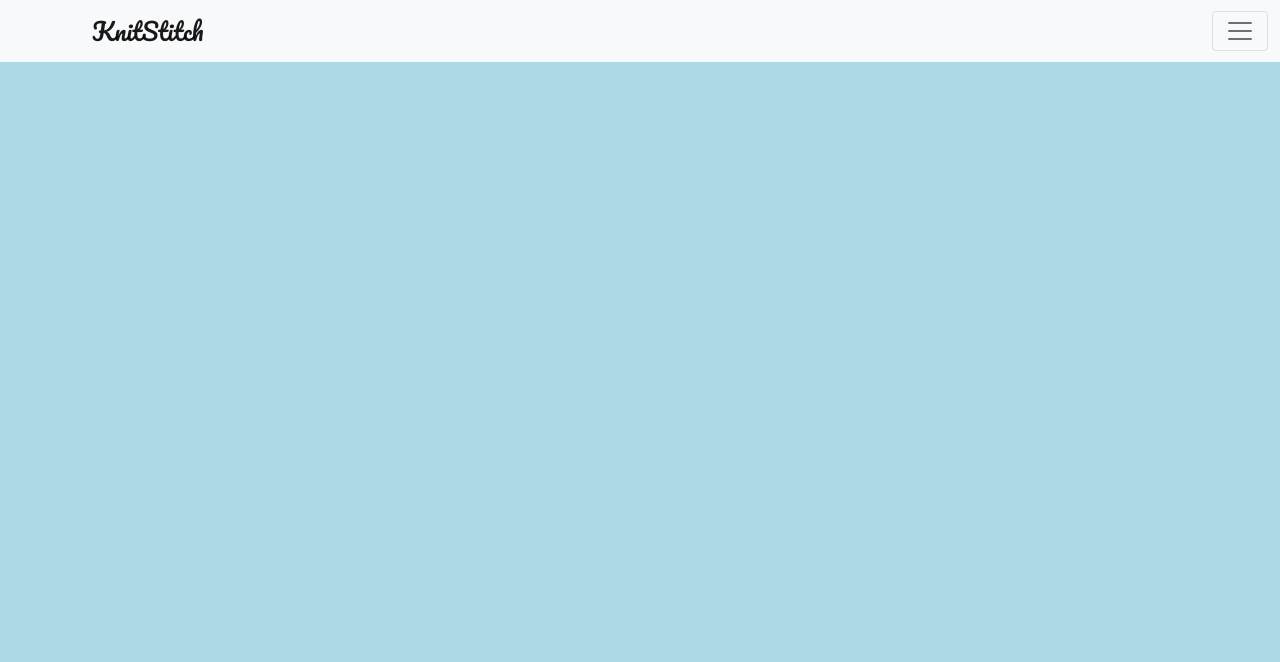
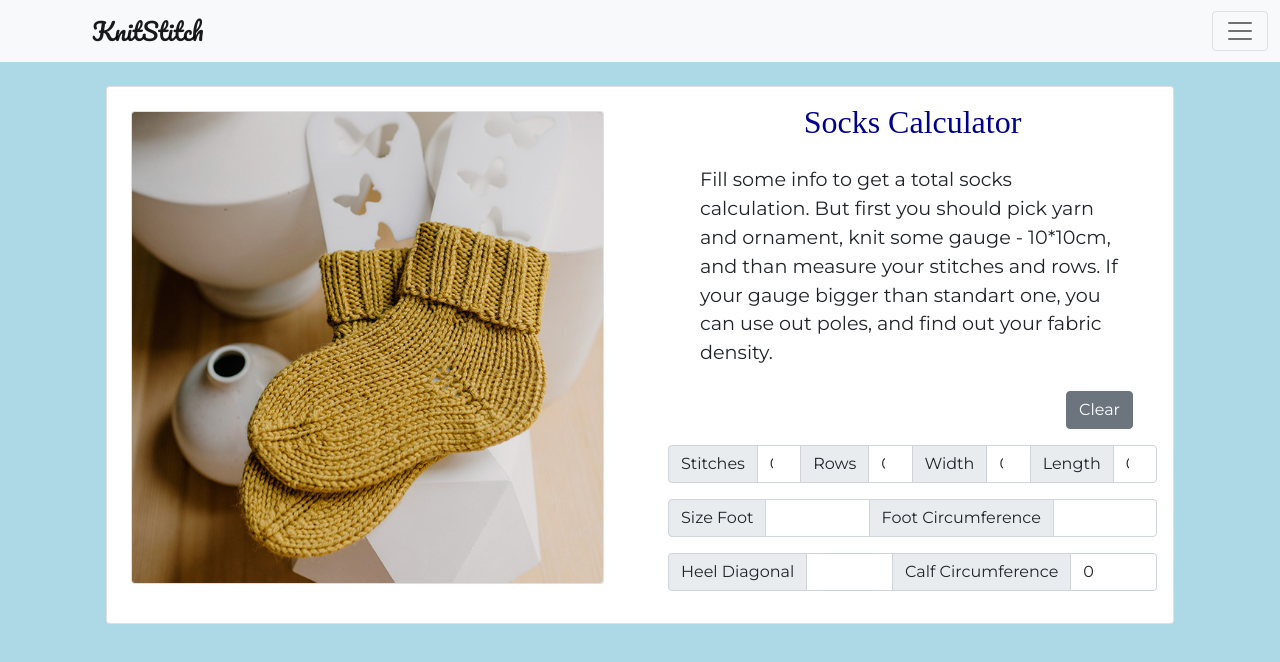
Before and after one commit to evoloshchenko/blanket-calc, a React (Create React App) app: page /socks in a window 1280 px wide. Shown: the top 662 px of the page. Built offline with nearby package versions, Linux system fonts and the light colour scheme.

Commit message:
Added some components to SocksCalc

```diff
--- a/src/components/SocksCalc.js
+++ b/src/components/SocksCalc.js
@@ -1,5 +1,154 @@
+import { useState } from "react";
+import {
+  Card,
+  Form,
+  InputGroup,
+  Button,
+  CardImg,
+  Container,
+  Row,
+  Col,
+} from "react-bootstrap";
+
+//Import image
+import SocksIMG from "../img/socks.jpg";
+//Import constants
+import {
+  INITIAL_STITCHES,
+  INITIAL_ROWS,
+  INITIAL_WIDTH,
+  INITIAL_LENGTH,
+} from "../constants";
+
 const SocksCalc = () => {
-  return <div></div>;
+  //State
+  const [stitches, setStitches] = useState(INITIAL_STITCHES);
+  const [rows, setRows] = useState(INITIAL_ROWS);
+  const [width, setWidth] = useState(INITIAL_WIDTH);
+  const [length, setLength] = useState(INITIAL_LENGTH);
+  return (
+    <div>
+      <Container>
+        <Card>
+          <Row>
+            <Col>
+              <Card className="text-center">
+                <div className="overflow">
+                  <Card.Img src={SocksIMG} alt="socks_image" />
+                </div>
+              </Card>
+            </Col>
+            <Col>
+              <Card.Body>
+                <Card.Title>Socks Calculator</Card.Title>
+                <Card.Text>
+                  Fill some info to get a total socks calculation.{" "}
+                  <span>
+                    {" "}
+                    But first you should pick yarn and ornament, knit some gauge
+                    - 10*10cm, and than measure your stitches and rows. If your
+                    gauge bigger than standart one, you can use out poles, and
+                    find out your fabric density.
+                  </span>
+                </Card.Text>
+                <div className="container">
+                  <div className="row">
+                    <div className="col-md-12 d-flex justify-content-end">
+                      <Button type="button" className="btn btn-secondary">
+                        Clear
+                      </Button>
+                    </div>
+                  </div>
+                </div>
+                <Form>
+                  <InputGroup className="mb-3">
+                    <InputGroup.Text className="stitches">
+                      Stitches
+                    </InputGroup.Text>
+                    <Form.Control
+                      type="number"
+                      min="0"
+                      value={stitches}
+                      //   onChange={(e) => setStitches(e.target.value)}
+                      aria-label="stitches"
+                    />
+                    <InputGroup.Text className="rows">Rows</InputGroup.Text>
+                    <Form.Control
+                      type="number"
+                      min="0"
+                      value={rows}
+                      //   onChange={(e) => setRows(e.target.value)}
+                      aria-label="rows"
+                    />
+                    <InputGroup.Text className="width">Width</InputGroup.Text>
+                    <Form.Control
+                      type="number"
+                      min="0"
+                      value={rows}
+                      //   onChange={(e) => setRows(e.target.value)}
+                      aria-label="width"
+                    />
+                    <InputGroup.Text className="length">Length</InputGroup.Text>
+                    <Form.Control
+                      type="number"
+                      min="0"
+                      value={rows}
+                      //   onChange={(e) => setRows(e.target.value)}
+                      aria-label="length"
+                    />
+                  </InputGroup>
+                  <InputGroup className="mb-3">
+                    <InputGroup.Text className="sizeFoot">
+                      Size Foot
+                    </InputGroup.Text>
+                    <Form.Control
+                      type="number"
+                      min="0"
+                      //   value={stitches}
+                      //   onChange={(e) => setStitches(e.target.value)}
+                      aria-label="sizeFoot"
+                    />
+                    <InputGroup.Text className="footCircum">
+                      Foot Circumference
+                    </InputGroup.Text>
+                    <Form.Control
+                      type="number"
+                      min="0"
+                      //   value={rows}
+                      //   onChange={(e) => setRows(e.target.value)}
+                      aria-label="footCircum"
+                    />
+                  </InputGroup>
+                  <InputGroup className="mb-3">
+                    <InputGroup.Text className="heelDiagonal">
+                      Heel Diagonal
+                    </InputGroup.Text>
+                    <Form.Control
+                      type="number"
+                      min="0"
+                      //   value={stitches}
+                      //   onChange={(e) => setStitches(e.target.value)}
+                      aria-label="heelDiagonal"
+                    />
+                    <InputGroup.Text className="calfCircum">
+                      Calf Circumference
+                    </InputGroup.Text>
+                    <Form.Control
+                      type="number"
+                      min="0"
+                      value={rows}
+                      //   onChange={(e) => setRows(e.target.value)}
+                      aria-label="calfCircum"
+                    />
+                  </InputGroup>
+                </Form>
+              </Card.Body>
+            </Col>
+          </Row>
+        </Card>
+      </Container>
+    </div>
+  );
 };
 
 export default SocksCalc;
```
